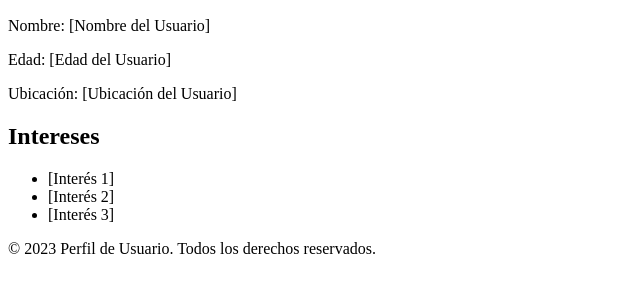
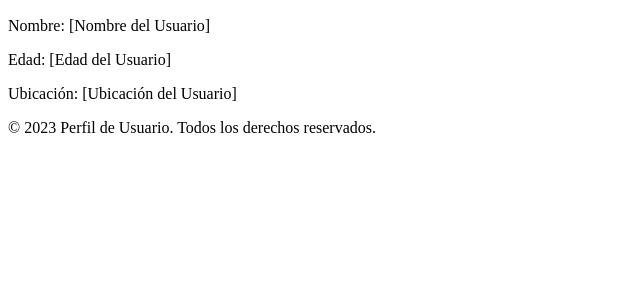
Before and after one commit to surfercoder/perfil-de-usuario-html, a plain HTML site: page index.html in a window 1280 px wide. Shown: the part 110-402 px from the top of the page, without its empty margins (0-640 px from the left). Drawn offline with Linux system fonts and the light colour scheme.

Commit message:
Se elimino tabla de intereses

```diff
--- a/index.html
+++ b/index.html
@@ -16,14 +16,6 @@
             <p>Edad: [Edad del Usuario]</p>
             <p>Ubicación: [Ubicación del Usuario]</p>
         </section>
-        <section>
-            <h2>Intereses</h2>
-            <ul>
-                <li>[Interés 1]</li>
-                <li>[Interés 2]</li>
-                <li>[Interés 3]</li>
-            </ul>
-        </section>
     </main>
     <footer>
         <p>&copy; 2023 Perfil de Usuario. Todos los derechos reservados.</p>
```
